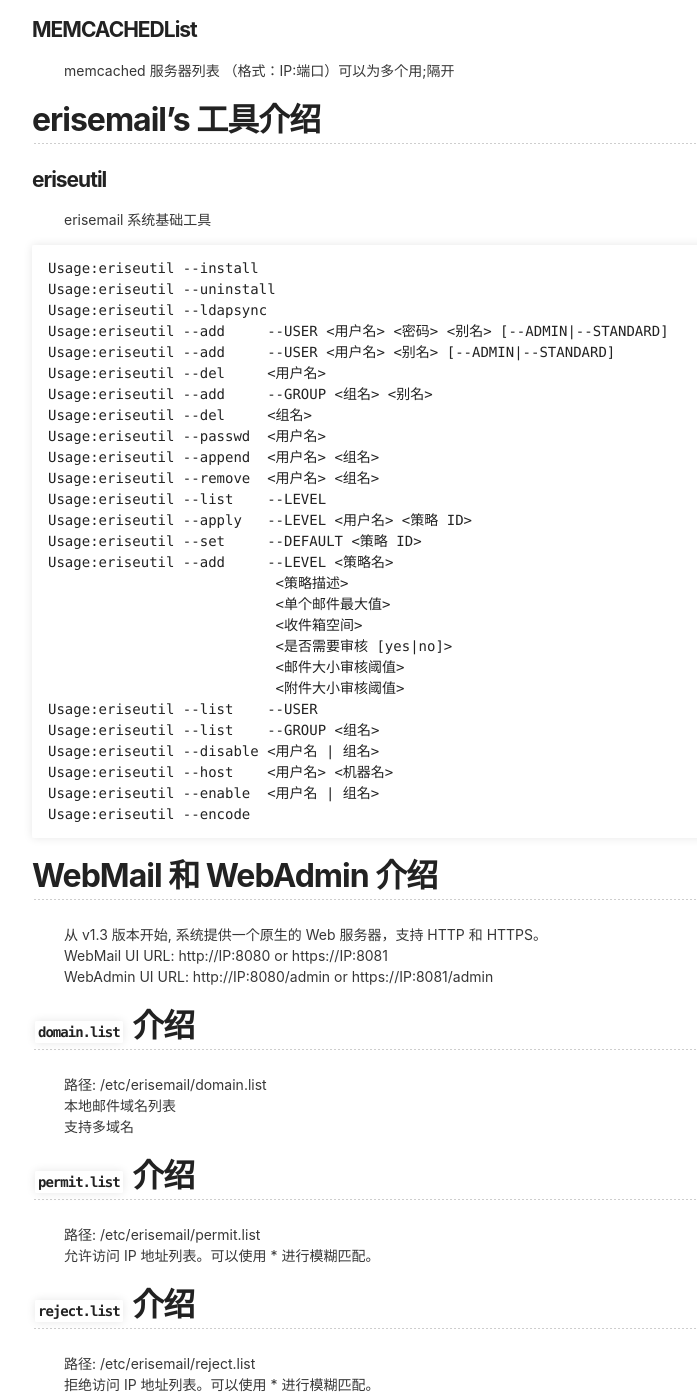
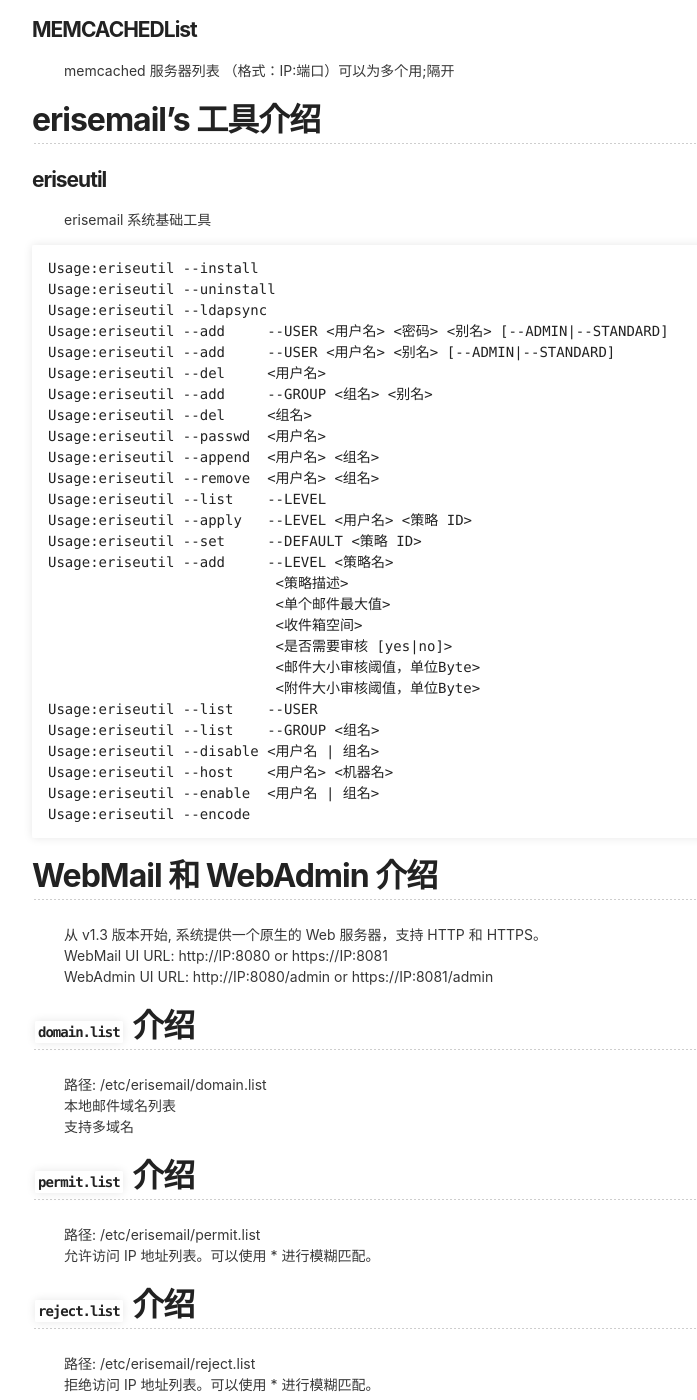
Before and after one commit to erisesoft/erisesoft.github.io, a Jekyll site: the page built from _posts/2018-5-9-英文配置手册.md, in a window 1280 px wide and 1400 px high, scrolled down 5961 px. Shown: the whole window, without its empty margins (108-805 px from the left). Built offline with Jekyll 4.4.1, drawn with Linux system fonts in a browser that asks for light colours.

Commit message:
Update 2018-5-9-英文配置手册.md

```diff
--- a/_posts/2018-5-9-英文配置手册.md
+++ b/_posts/2018-5-9-英文配置手册.md
@@ -239,8 +239,8 @@
                            <单个邮件最大值>
                            <收件箱空间>
                            <是否需要审核 [yes|no]>
-                           <邮件大小审核阈值>
-                           <附件大小审核阈值>
+                           <邮件大小审核阈值，单位Byte>
+                           <附件大小审核阈值，单位Byte>
 Usage:eriseutil --list    --USER
 Usage:eriseutil --list    --GROUP <组名>
 Usage:eriseutil --disable <用户名 | 组名>
```
